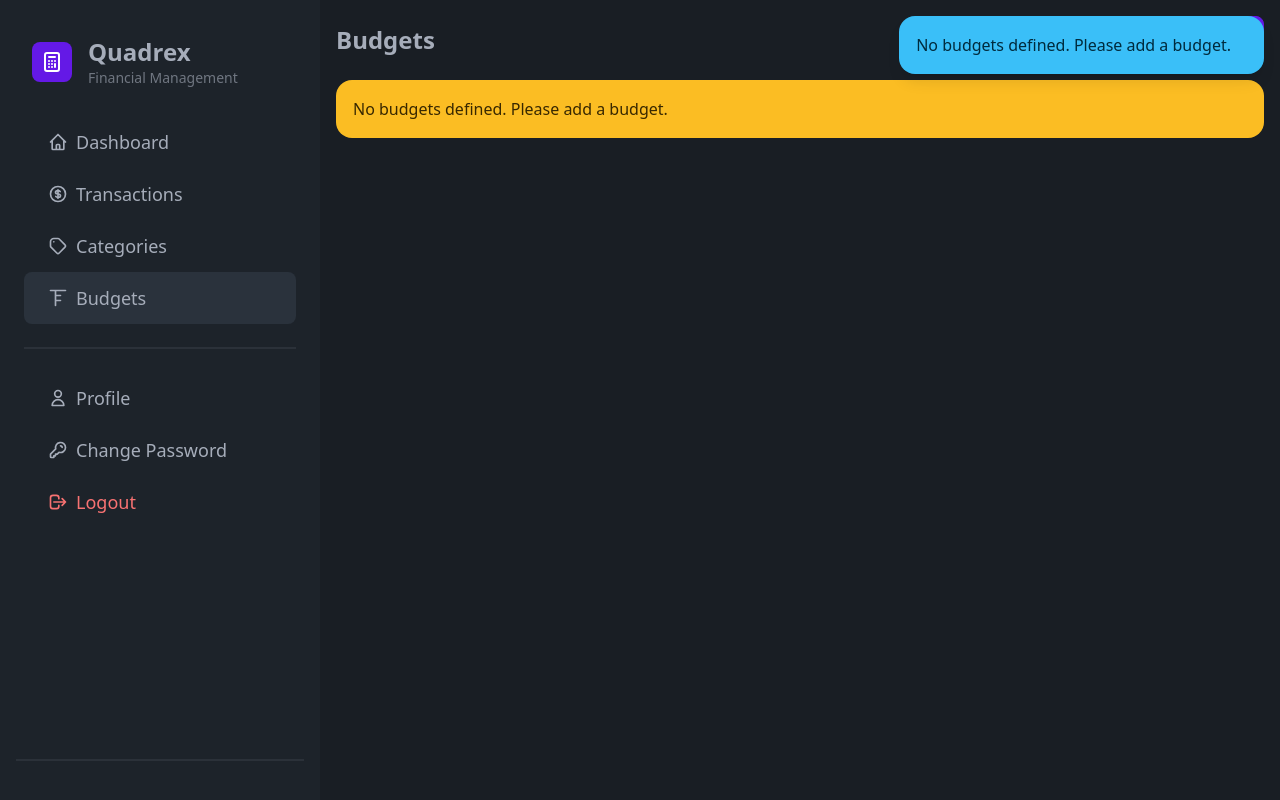
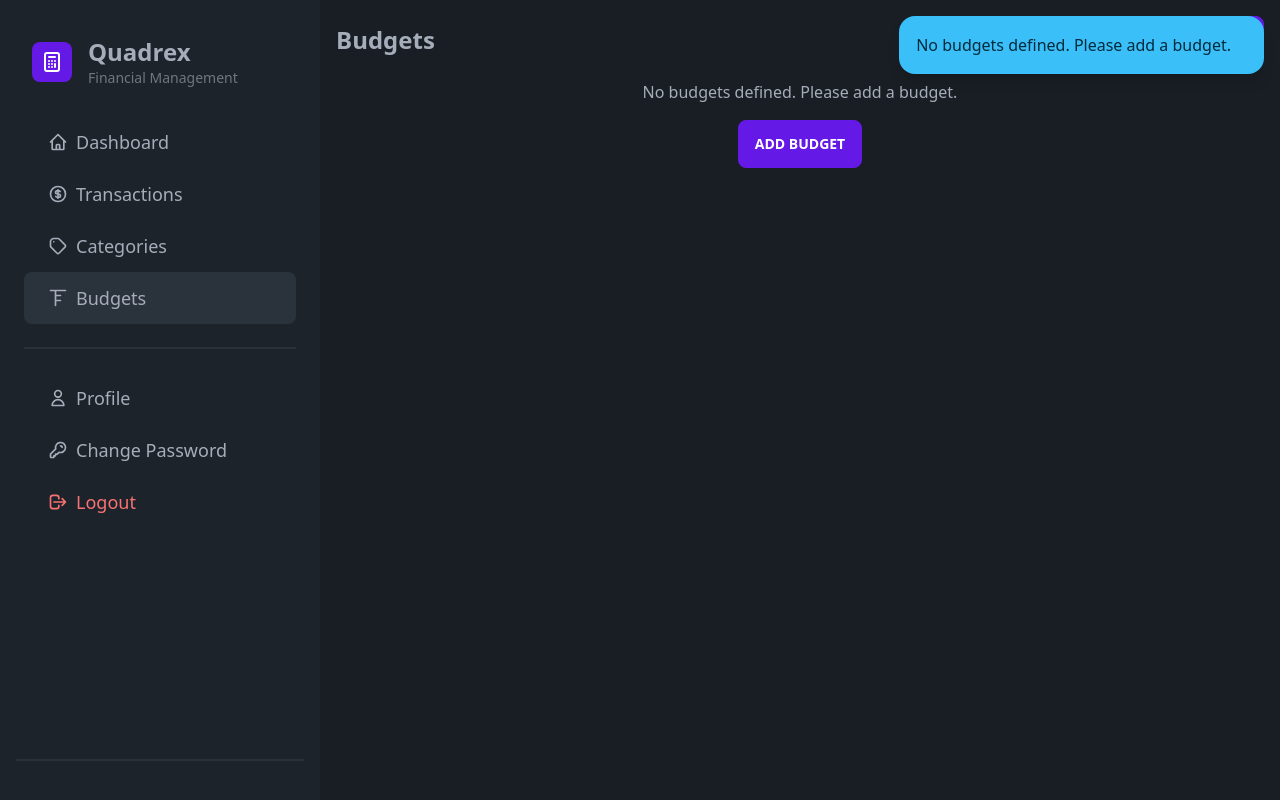
Before and after one commit to eonseed/quadrex, a Flask app: page /budgets/list in a window 1280 px wide. Run offline with Flask 3, Linux system fonts and the light colour scheme; the visitor is signed in with stand-in values (Sample User, id 1); data that the repository does not hold is empty; some libraries are stand-ins or nearby versions.

Commit message:
Update budget dashboard and list templates to replace alert messages with buttons
* **Dashboard Route**: Remove flash message and redirect when no budget is found. Render the dashboard template with `budget=None`.
* **Dashboard Template**: Replace alert message with a button linking to the budget list when no budget is found.
* **Budget List Template**: Replace alert message with a button to add budgets when no budgets are defined.

```diff
--- a/app/budgets/routes.py
+++ b/app/budgets/routes.py
@@ -13,8 +13,7 @@ def dashboard():
 
     budget = Budget.query.filter_by(user_id=current_user.id, month=month_date).first()
     if not budget:
-        flash('No budget found for the selected month.', 'error')
-        return redirect(url_for('budgets.list_budgets'))
+        return render_template('budgets/dashboard.html', budget=None)
 
     total_spent = db.session.query(db.func.sum(Transaction.amount))\
         .filter_by(user_id=current_user.id, type='expense')\
--- a/app/templates/budgets/dashboard.html
+++ b/app/templates/budgets/dashboard.html
@@ -58,8 +58,9 @@
     });
 </script>
 {% else %}
-<div class="alert alert-warning">
-    No budget found for the selected month.
+<div class="flex flex-col items-center">
+    <p class="mb-4">No budget found for the selected month.</p>
+    <a href="{{ url_for('budgets.list_budgets') }}" class="btn btn-primary">Go to Budget List</a>
 </div>
 {% endif %}
 <div class="mt-4">
--- a/app/templates/budgets/list.html
+++ b/app/templates/budgets/list.html
@@ -40,8 +40,9 @@
     </table>
 </div>
 {% else %}
-<div class="alert alert-warning">
-    No budgets defined. Please add a budget.
+<div class="flex flex-col items-center">
+    <p class="mb-4">No budgets defined. Please add a budget.</p>
+    <a href="{{ url_for('budgets.add_budget') }}" class="btn btn-primary">Add Budget</a>
 </div>
 {% endif %}
 
```
